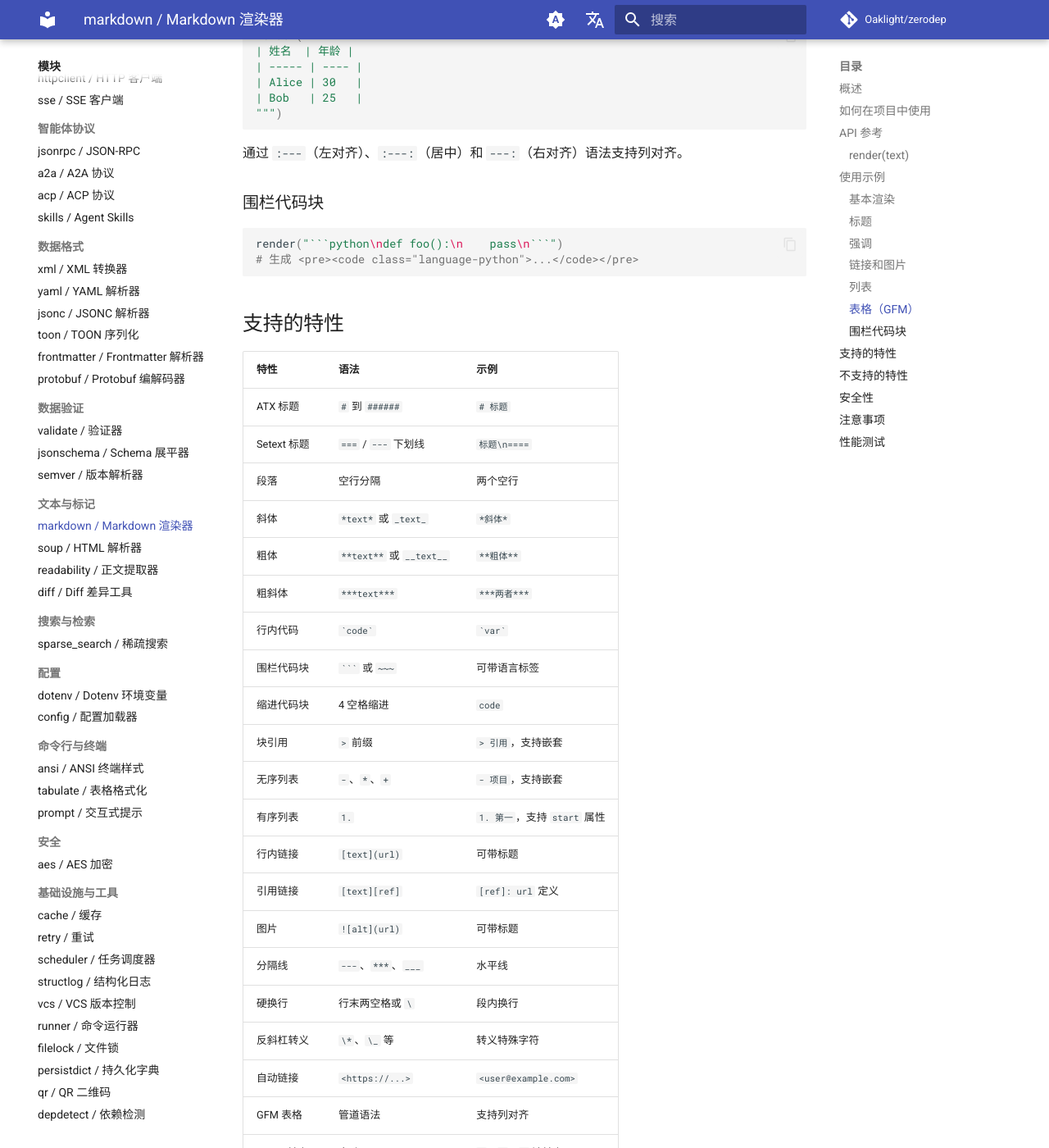
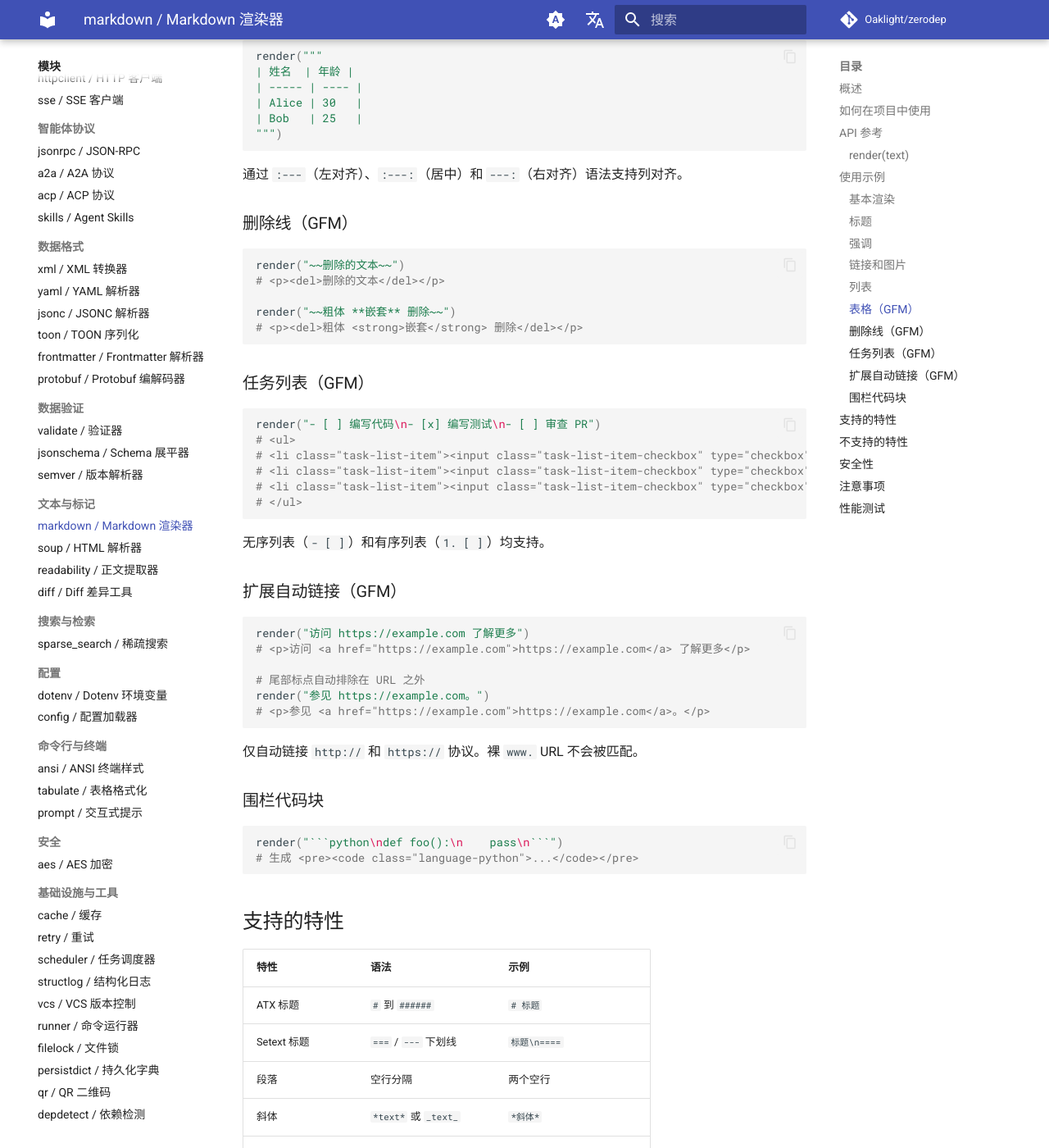
Before and after one commit to Oaklight/zerodep, an MkDocs documentation site: the page built from docs/modules/markdown.md, in a window 1280 px wide and 1400 px high, scrolled down 3054 px. Shown: the whole window at 82% size. Built offline with MkDocs 1.6.1 and Material for MkDocs 9.7.7, drawn with Linux system fonts in a browser that asks for light colours; comment, search, counter and statistics services are not loaded; some of the changed text lies outside the part shown.

Commit message:
docs: 新增 GFM 删除线、任务列表和扩展自动链接文档
更新 markdown 模块页面，添加新 GFM 扩展示例、特性表格条目和使用文档。
添加 v0.4.0 更新日志条目。

````diff
--- a/docs/modules/markdown.md
+++ b/docs/modules/markdown.md
@@ -4,7 +4,7 @@ Markdown 转 HTML 渲染器 —— 零依赖，仅使用标准库，支持 Pytho
 
 ## 概述
 
-Markdown 模块提供了 `mistune.html()` 的直接替代品，可将常见 Markdown 渲染为 HTML。支持 CommonMark 子集和 GFM 表格 —— 无需任何第三方依赖。
+Markdown 模块提供了 `mistune.html()` 的直接替代品，可将常见 Markdown 渲染为 HTML。支持 CommonMark 子集和 GFM 扩展（表格、删除线、任务列表、扩展自动链接）—— 无需任何第三方依赖。
 
 | 文件 | 说明 | 依赖 |
 |------|------|------|
@@ -146,6 +146,42 @@ render("""
 
 通过 `:---`（左对齐）、`:---:`（居中）和 `---:`（右对齐）语法支持列对齐。
 
+### 删除线（GFM）
+
+```python
+render("~~删除的文本~~")
+# <p><del>删除的文本</del></p>
+
+render("~~粗体 **嵌套** 删除~~")
+# <p><del>粗体 <strong>嵌套</strong> 删除</del></p>
+```
+
+### 任务列表（GFM）
+
+```python
+render("- [ ] 编写代码\n- [x] 编写测试\n- [ ] 审查 PR")
+# <ul>
+# <li class="task-list-item"><input class="task-list-item-checkbox" type="checkbox" disabled/>编写代码</li>
+# <li class="task-list-item"><input class="task-list-item-checkbox" type="checkbox" disabled checked/>编写测试</li>
+# <li class="task-list-item"><input class="task-list-item-checkbox" type="checkbox" disabled/>审查 PR</li>
+# </ul>
+```
+
+无序列表（`- [ ]`）和有序列表（`1. [ ]`）均支持。
+
+### 扩展自动链接（GFM）
+
+```python
+render("访问 https://example.com 了解更多")
+# <p>访问 <a href="https://example.com">https://example.com</a> 了解更多</p>
+
+# 尾部标点自动排除在 URL 之外
+render("参见 https://example.com。")
+# <p>参见 <a href="https://example.com">https://example.com</a>。</p>
+```
+
+仅自动链接 `http://` 和 `https://` 协议。裸 `www.` URL 不会被匹配。
+
 ### 围栏代码块
 
 ```python
@@ -177,6 +213,9 @@
 | 反斜杠转义 | `\*`、`\_` 等 | 转义特殊字符 |
 | 自动链接 | `<https://...>` | `<user@example.com>` |
 | GFM 表格 | 管道语法 | 支持列对齐 |
+| GFM 删除线 | `~~text~~` | `~~已删除~~` |
+| GFM 任务列表 | `- [ ]` / `- [x]` | 带复选框的列表项 |
+| GFM 扩展自动链接 | 裸 `https://` URL | 自动链接，剥离尾部标点 |
 | HTML 转义 | 自动 | `<`、`>`、`&` 被转义 |
 
 ## 不支持的特性
@@ -201,11 +239,11 @@
     本渲染器针对最常用的 Markdown 特性。不追求 100% CommonMark 规范合规，但覆盖了 LLM 输出和文档中常见的所有特性。
 
 - **Python 版本：** 需要 Python 3.10+（使用 `X | Y` 联合类型语法）。
-- **输出兼容性：** 对所有支持的特性，生成与 `mistune.html()` 完全一致的 HTML 输出。
-- **性能：** 在小、中、大三种文档规模下均比 mistune 快 1.8--2.6 倍。
+- **输出兼容性：** 对所有支持的特性，生成与 `mistune.html()`（含 GFM 插件）完全一致的 HTML 输出。
+- **性能：** 在所有文档规模下（含 GFM 内容）均比 mistune 快约 2 倍。
 
 ## 性能测试
 
-与 `mistune` 在三种文档规模（小、中、大）下进行对比测试。
+与 `mistune` 在五种测试规模下进行对比：CommonMark（小、中、大）和 GFM（中、大）。
 
 详见 [Markdown 性能测试](../benchmarks/markdown.md)。
````
Also changed, not shown: other parts of docs/modules/markdown.md (+0 -1 lines), docs/changelog.md (+1 -0 lines).
